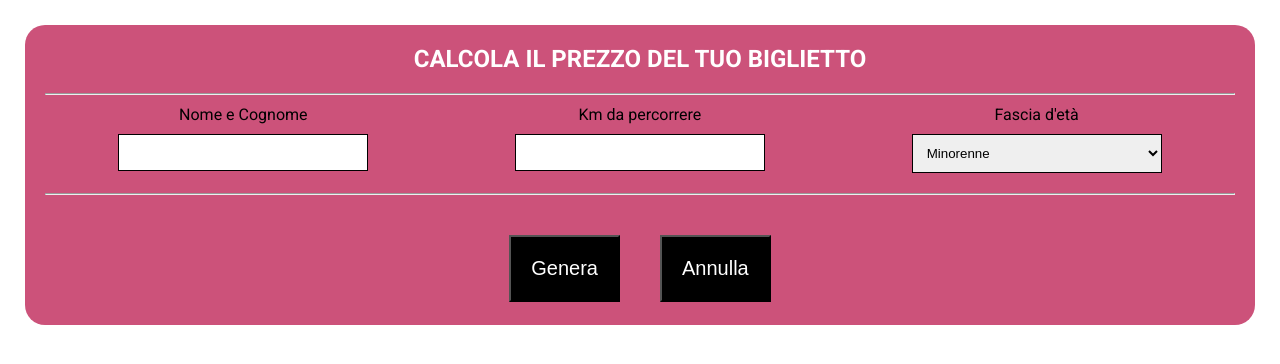
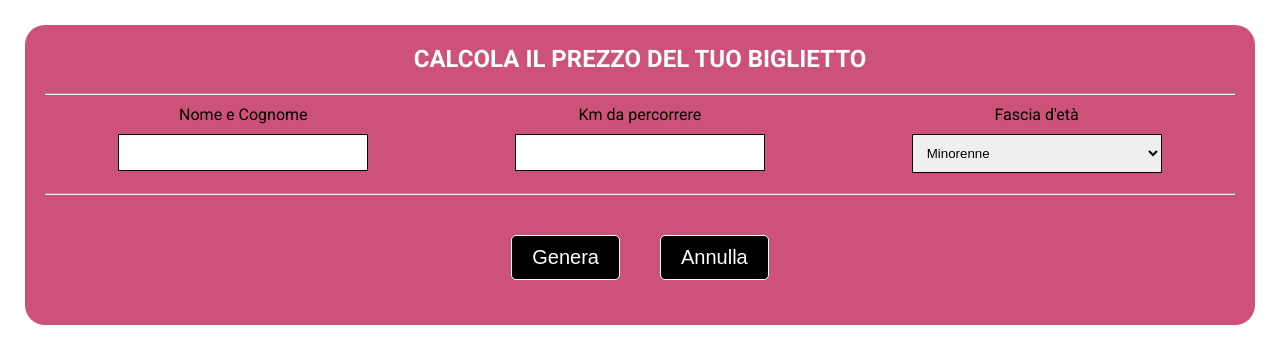
Before and after one commit to StephanieFurlan/js-biglietto-treno-form, a plain HTML site: page index.html in a window 1280 px wide. Drawn offline with Linux system fonts and the light colour scheme.

Commit message:
js comments

```diff
--- a/css/style.css
+++ b/css/style.css
@@ -84,8 +84,9 @@ hr {
 
 button {
    background-color: black;
-   padding: 20px;
-   border-radius: 1px solid white;
+   padding: 10px 20px;
+   border: 1px solid white;
+   border-radius: 5px;
    color: white;
    margin: 20px;
    font-size: 20px;
--- a/js/script-form.js
+++ b/js/script-form.js
@@ -13,16 +13,16 @@ function checkKm(km) {
    return false;
 }
 
+// button - Genera --> ticket calculation
 var enter = document.getElementById("enter");
 enter.addEventListener("click", function() {
 
+   // get values from inputs
    var name = document.getElementById("name").value;
-   document.getElementById("show-name").innerHTML = name;
-
-
    var km = document.getElementById("km").value;
    var age = document.getElementById("age").value;
 
+   // calculate ticket price
    var price = km * 0.21;
    var offer = "Standard";
 
@@ -34,19 +34,22 @@ enter.addEventListener("click", function() {
       offer = "Sconto Over 65 - 40%";
    }
 
-   document.getElementById("show-offer").innerHTML = offer;
+   // random CP Code and carriage
+   document.getElementById("show-carrozza").innerHTML = Math.floor(Math.random() * 9) + 1;
+   document.getElementById("show-codice-CP").innerHTML = Math.floor(Math.random() * 10000) + 90001;
 
 
-   document.getElementById("show-carrozza").innerHTML = Math.floor(Math.random() * 9) + 1;
-
-   document.getElementById("show-codice-CP").innerHTML = Math.floor(Math.random() * 10000) + 90001;
-
+   // assign values
+   document.getElementById("show-name").innerHTML = name;
+   document.getElementById("show-offer").innerHTML = offer;
    document.getElementById("price").innerHTML = price.toFixed(2) + " €";
 
+
+   // change style of form
    var form = document.getElementById("form");
    form.classList.add("form-small");
 
-
+   // display ticket
    var ticket = document.getElementById("ticket");
    ticket.style.display = "inline-block";
    ticket.classList.add("ticket-show");
```
